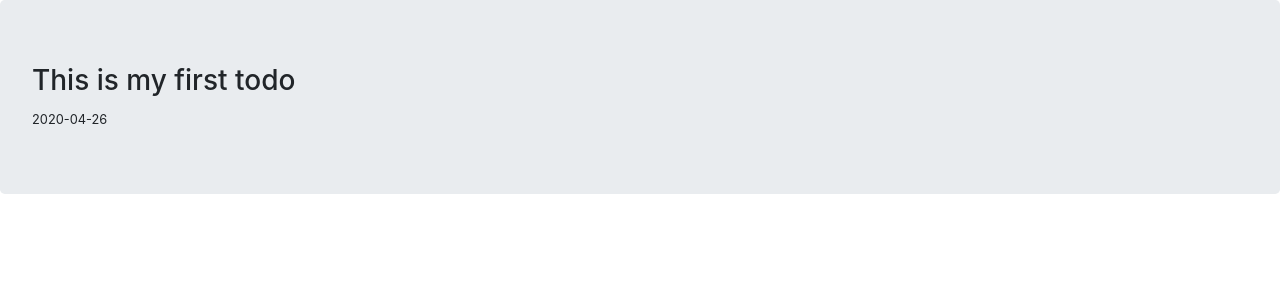
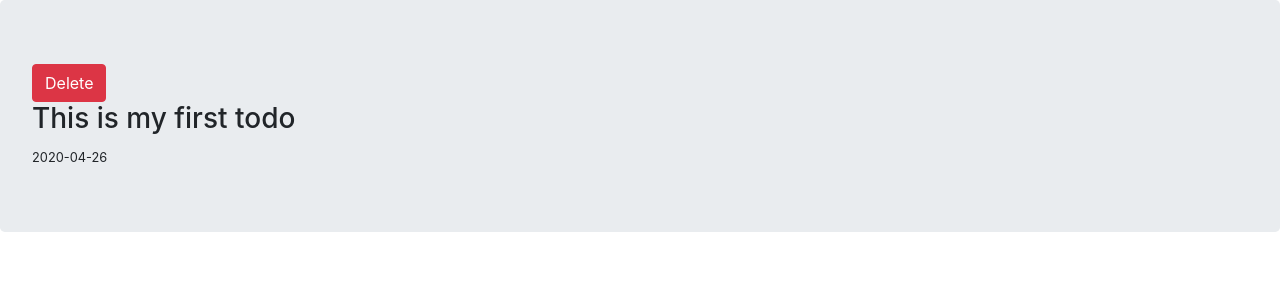
Before and after one commit to amirbigg/flask-beginner-course, a Flask app: page /1 in a window 1280 px wide. Shown: the part 56-356 px from the top of the page. Run offline with Flask 2, Linux system fonts and the light colour scheme; data comes from the database, SQL or seed files in the repository; both versions use the stored data as it was after the commit; some libraries are stand-ins or nearby versions.

Commit message:
add ep10

```diff
--- a/app.py
+++ b/app.py
@@ -1,4 +1,4 @@
-from flask import Flask, render_template
+from flask import Flask, render_template, redirect, url_for
 from flask_sqlalchemy import SQLAlchemy
 from datetime import datetime
 
@@ -17,7 +17,6 @@ class Todo(db.Model):
 		return f'Todo({self.id} - {self.content} - {self.date})'
 
 
-
 @app.route('/')
 def home():
 	todos = Todo.query.all()
@@ -29,11 +28,19 @@ def about():
 	return render_template('about.html')
 
 
-@app.route('/<todo_id>')
+@app.route('/<int:todo_id>')
 def detail(todo_id):
 	todo = Todo.query.get(todo_id)
 	return render_template('detail.html', todo=todo)
 
 
+@app.route('/delete/<int:todo_id>')
+def delete(todo_id):
+	todo = Todo.query.get(todo_id)
+	db.session.delete(todo)
+	db.session.commit()
+	return redirect(url_for('home'))
+
+
 if __name__ == '__main__':
 	app.run(debug=True)
--- a/templates/detail.html
+++ b/templates/detail.html
@@ -1,6 +1,7 @@
 {% extends 'base.html' %}
 
 {% block content %}
+    <a href="{{ url_for('delete', todo_id=todo.id) }}" class="btn btn-danger">Delete</a>
     <h3>{{ todo.content }}</h3>
     <small>{{ todo.date.strftime('%Y-%m-%d') }}</small>
 {% endblock %}
```
Also changed, not shown: flask.db.
